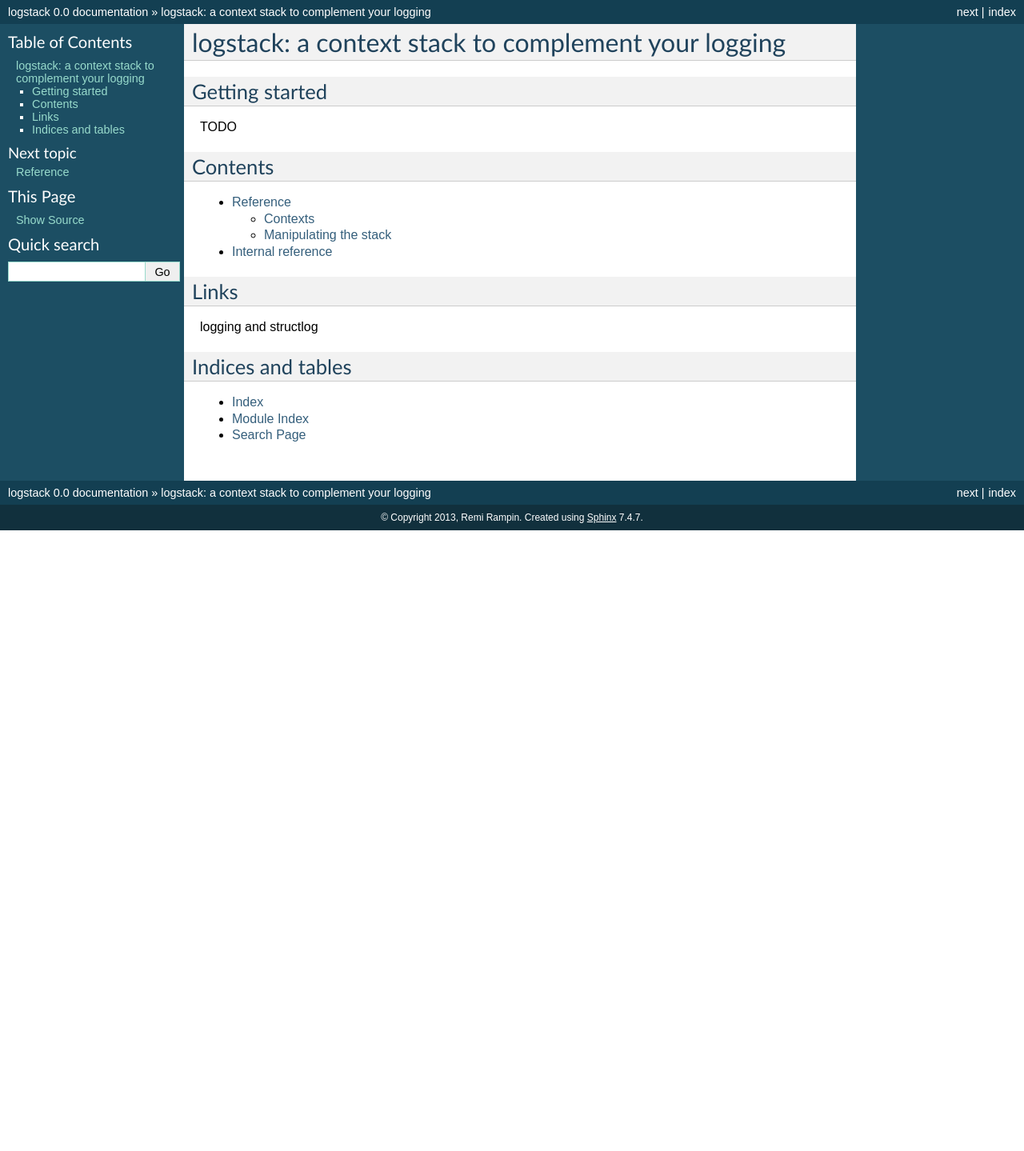
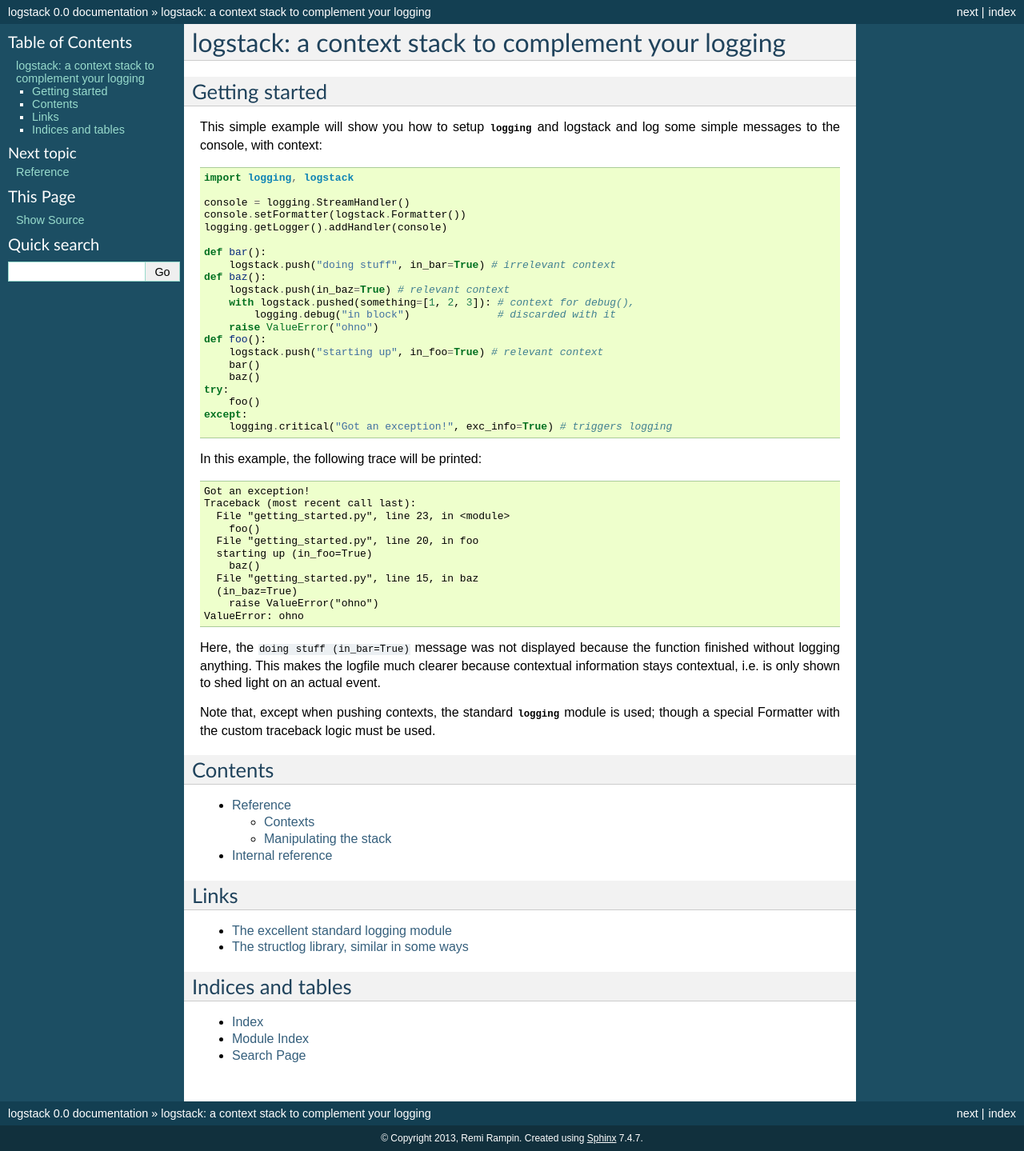
Before and after one commit to pombredanne/logstack, a Sphinx documentation site: the page built from doc/index.rst, in a window 1280 px wide. Shown: the whole page at 80% size. Built offline with Sphinx 7.4.7, drawn with Linux system fonts in a browser that asks for light colours; pages that are not in the unit, such as notebooks, are missing from menus; before the commit the page ends 900 px from its top, so only the background shows below that.

Commit message:
Adds an example for the "getting started" section

```diff
--- a/doc/index.rst
+++ b/doc/index.rst
@@ -1,10 +1,57 @@
+.. _index:
+
 logstack: a context stack to complement your logging
 ====================================================
 
 Getting started
 ---------------
 
-TODO
+This simple example will show you how to setup :mod:`logging` and logstack and
+log some simple messages to the console, with context::
+
+   import logging, logstack
+
+   console = logging.StreamHandler()
+   console.setFormatter(logstack.Formatter())
+   logging.getLogger().addHandler(console)
+
+   def bar():
+       logstack.push("doing stuff", in_bar=True) # irrelevant context
+   def baz():
+       logstack.push(in_baz=True) # relevant context
+       with logstack.pushed(something=[1, 2, 3]): # context for debug(),
+           logging.debug("in block")              # discarded with it
+       raise ValueError("ohno")
+   def foo():
+       logstack.push("starting up", in_foo=True) # relevant context
+       bar()
+       baz()
+   try:
+       foo()
+   except:
+       logging.critical("Got an exception!", exc_info=True) # triggers logging
+
+In this example, the following trace will be printed::
+
+   Got an exception!
+   Traceback (most recent call last):
+     File "getting_started.py", line 23, in <module>
+       foo()
+     File "getting_started.py", line 20, in foo
+     starting up (in_foo=True)
+       baz()
+     File "getting_started.py", line 15, in baz
+     (in_baz=True)
+       raise ValueError("ohno")
+   ValueError: ohno
+
+Here, the ``doing stuff (in_bar=True)`` message was not displayed because the
+function finished without logging anything. This makes the logfile much clearer
+because contextual information stays contextual, i.e. is only shown to shed
+light on an actual event.
+
+Note that, except when pushing contexts, the standard :mod:`logging` module is
+used; though a special Formatter with the custom traceback logic must be used.
 
 Contents
 --------
@@ -19,7 +66,8 @@ Contents
 Links
 -----
 
-logging and structlog
+* `The excellent standard logging module <docs.python.org/library/logging.html>`_
+* `The structlog library, similar in some ways <https://github.com/hynek/structlog>`_
 
 Indices and tables
 ------------------
--- a/doc/internals.rst
+++ b/doc/internals.rst
@@ -1,3 +1,5 @@
+.. _internals:
+
 Internal reference
 ==================
 
--- a/doc/reference.rst
+++ b/doc/reference.rst
@@ -1,3 +1,5 @@
+.. _reference:
+
 Reference
 =========
 
```
